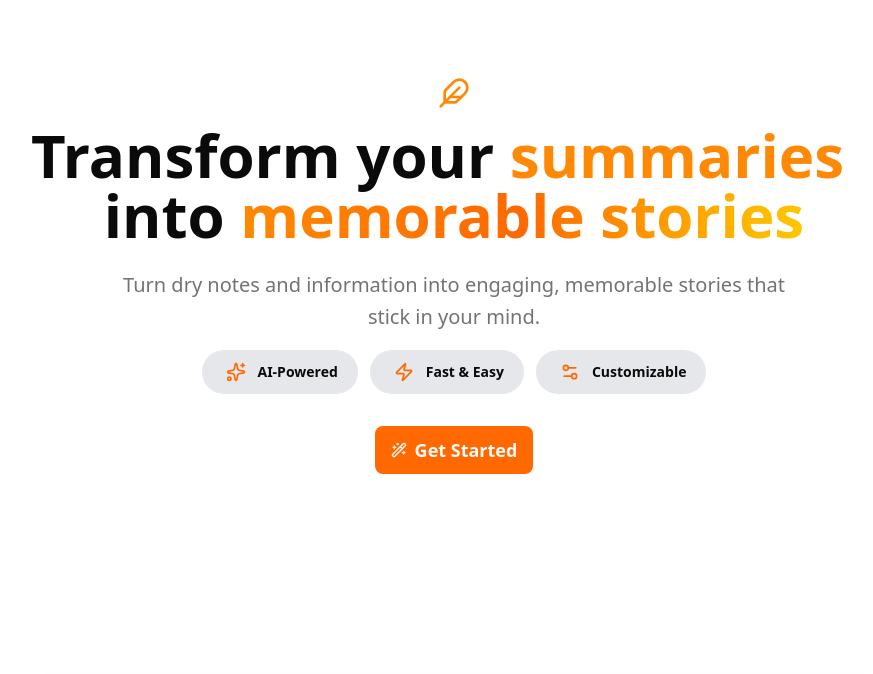
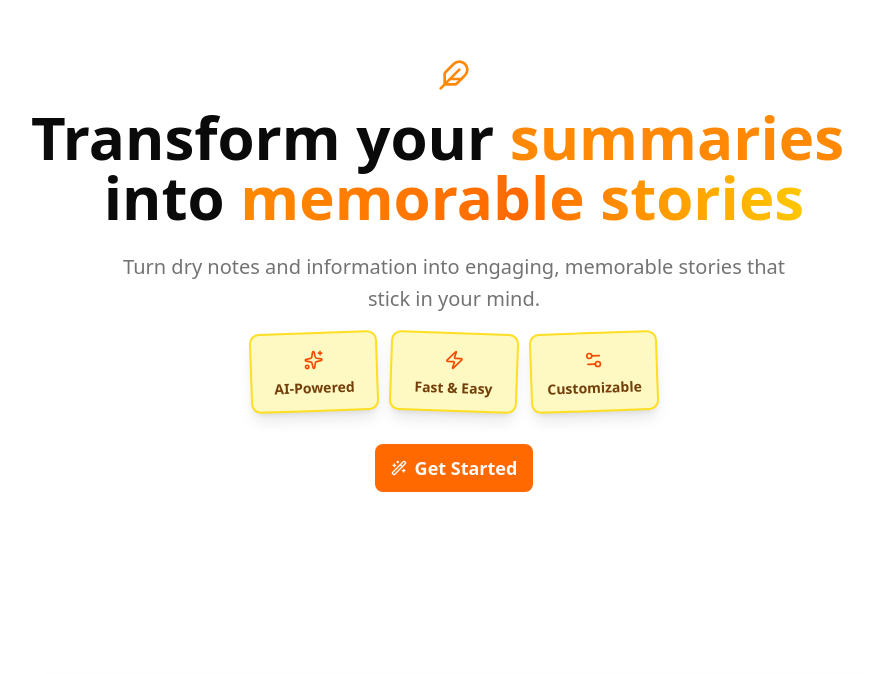
Before and after one commit to bhaskrr/loreverse, a Next.js app: page / in a window 1280 px wide. Shown: the part 125-799 px from the top of the page, without its empty margins (186-1059 px from the left). Built offline with nearby package versions, Linux system fonts and the light colour scheme.

Commit message:
animated feature cards with framer

```diff
--- a/src/components/Hero.tsx
+++ b/src/components/Hero.tsx
@@ -1,4 +1,6 @@
 import Link from 'next/link';
+
+import { motion } from "motion/react";
 
 import { Feather, Settings2, Sparkles, Wand2, Zap } from 'lucide-react';
 
@@ -41,12 +43,38 @@ export const HeroSection = () => {
         {/* Feature Highlights */}
         <div className="mt-4 flex flex-wrap justify-center gap-3 text-sm mb-8">
           {features.map((feature, index) => (
-            <span key={index} className="flex items-center group bg-gray-200 hover:bg-orange-500 hover:text-white hover:scale-[1.05] font-semibold px-5 py-2 rounded-full transition-all">
-              <span className="w-7 h-7 flex items-center justify-center mr-2 text-orange-500 group-hover:text-white">
-                <feature.icon className="h-5 w-5"/>
+            <motion.div
+              key={index}
+              initial={{
+                scale: 0.8,
+                y: 40,
+                opacity: 0,
+                rotate: index % 2 === 0 ? -6 : 6,
+              }}
+              animate={{
+                scale: 1,
+                y: 0,
+                opacity: 1,
+                rotate: index % 2 === 0 ? -2 : 2,
+              }}
+              transition={{
+                type: false,
+                delay: 0.2 + index * 0.2,
+              }}
+              className="relative flex flex-col items-center justify-center bg-yellow-100 border-2 border-yellow-300 rounded-lg w-32 min-h-[80px] shadow-lg transition-transform hover:scale-105 hover:-rotate-2"
+              style={{
+                zIndex: 1,
+              }}
+            >
+              {/* Icon */}
+              <span className="w-7 h-7 flex items-center justify-center mb-1 text-orange-600">
+                <feature.icon className="h-5 w-5" />
               </span>
-              <span>{feature.name}</span>
-            </span>
+              {/* Feature text */}
+              <span className="text-sm font-semibold text-yellow-900 text-center px-2">
+                {feature.name}
+              </span>
+            </motion.div>
           ))}
         </div>
         {/* CTA Button */}
```
